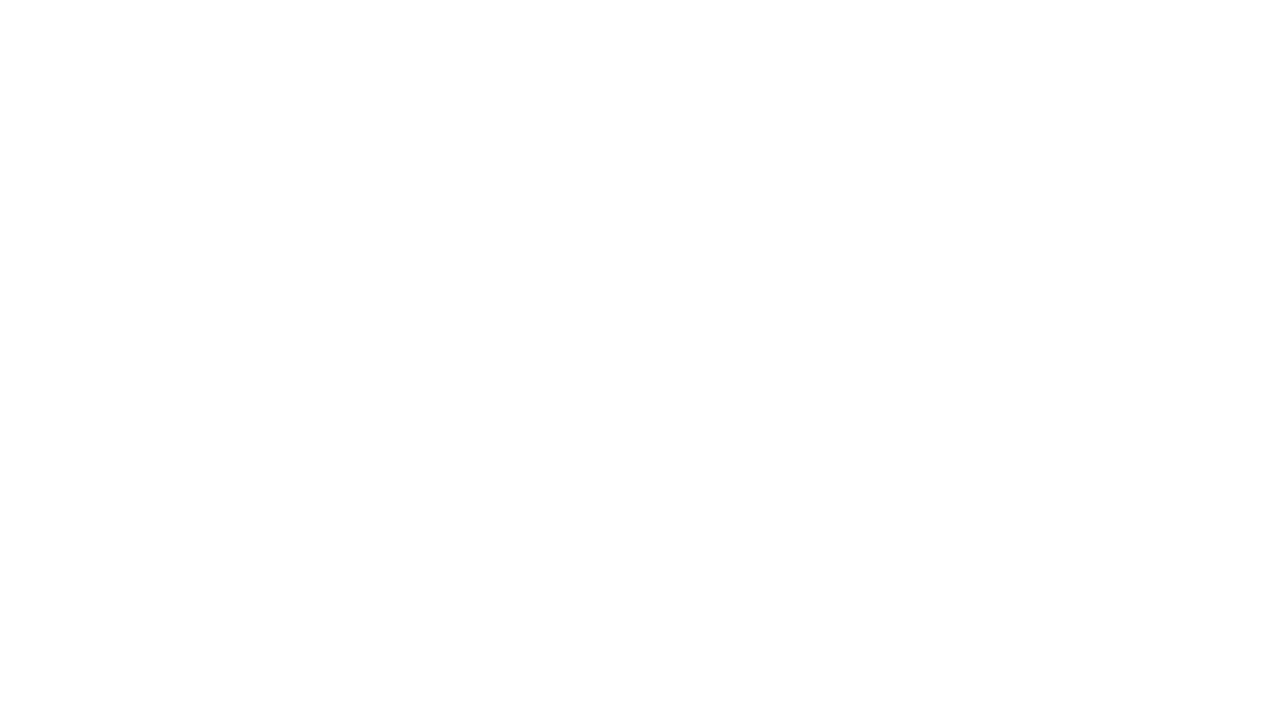
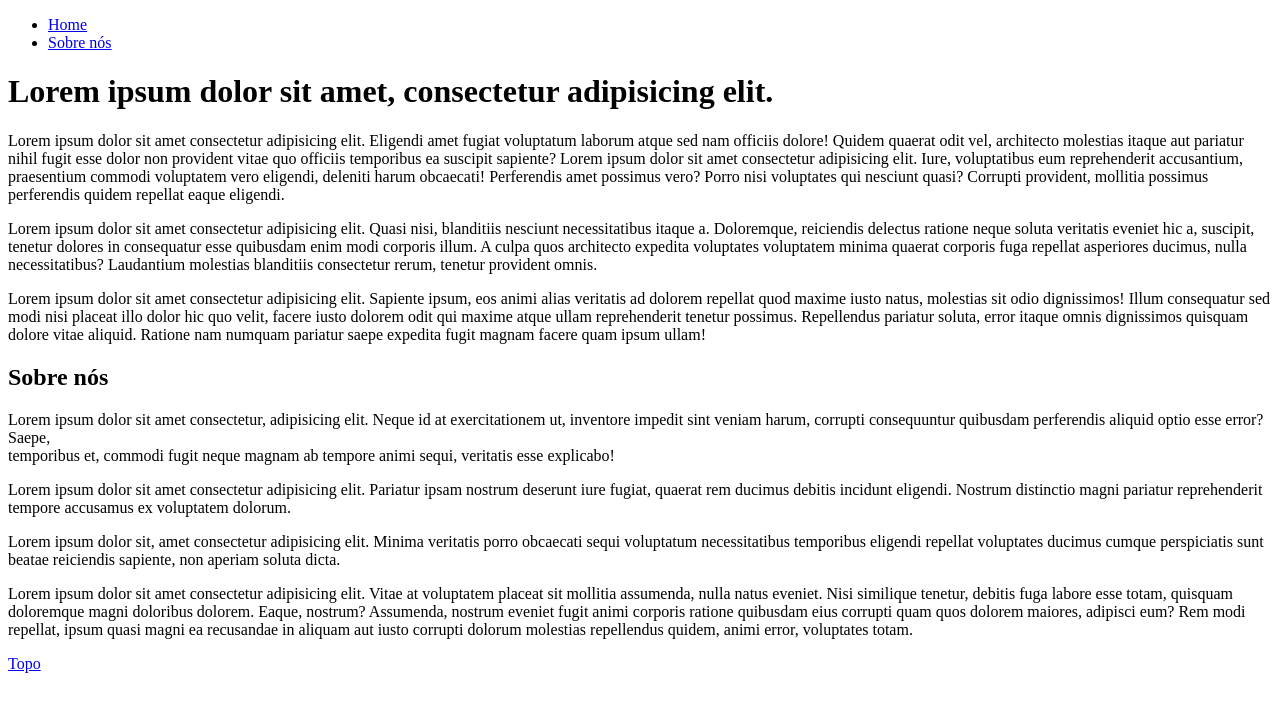
Before and after one commit to KawanGabrieel/html-semantico, a plain HTML site: page index.html in a window 1280 px wide. Drawn offline with Linux system fonts and the light colour scheme.

Commit message:
Criando um link âncora

```diff
--- a/index.html
+++ b/index.html
@@ -6,6 +6,64 @@
     <title>HTML Semântico</title>
 </head>
 <body>
+    <header id="topo-pagina">
+        <nav>
+            <ul>
+                <li>
+                    <a href="./index.html">Home</a>
+                </li>
+                <li>
+                    <a href="#sobre-nos">Sobre nós</a>
+                </li>
+
+            </ul>
+        </nav>
+
+
+
+
+        <h1>Lorem ipsum dolor sit amet, consectetur adipisicing elit.</h1>
+        <p>Lorem ipsum dolor sit amet consectetur adipisicing elit. Eligendi amet fugiat voluptatum laborum atque sed nam officiis dolore! Quidem quaerat odit vel, architecto molestias itaque aut pariatur nihil fugit esse dolor non provident vitae quo officiis temporibus ea suscipit sapiente?
+            Lorem ipsum dolor sit amet consectetur adipisicing elit. Iure, voluptatibus eum reprehenderit accusantium, praesentium commodi voluptatem vero eligendi, deleniti harum obcaecati! Perferendis amet possimus vero? Porro nisi voluptates qui nesciunt quasi? Corrupti provident, mollitia possimus perferendis quidem repellat eaque eligendi.
+        </p>
+        <p>Lorem ipsum dolor sit amet consectetur adipisicing elit. Quasi nisi, blanditiis nesciunt necessitatibus itaque a. Doloremque, reiciendis delectus ratione neque soluta veritatis eveniet hic a, suscipit, tenetur dolores in consequatur esse quibusdam enim modi corporis illum. A culpa quos architecto expedita voluptates voluptatem minima quaerat corporis fuga repellat asperiores ducimus, nulla necessitatibus? Laudantium molestias blanditiis consectetur rerum, tenetur provident omnis.</p>
+
+        <p>Lorem ipsum dolor sit amet consectetur adipisicing elit. Sapiente ipsum, eos animi alias veritatis ad dolorem repellat quod maxime iusto natus, molestias sit odio dignissimos! Illum consequatur sed modi nisi placeat illo dolor hic quo velit, facere iusto dolorem odit qui maxime atque ullam reprehenderit tenetur possimus. Repellendus pariatur soluta, error itaque omnis dignissimos quisquam dolore vitae aliquid. Ratione nam numquam pariatur saepe expedita fugit magnam facere quam ipsum ullam!</p>
+
+
+
+
+
+    </header>
+
+
+
+<section id="sobre-nos">
+    <h2>Sobre nós</h2>
+        <p></p>
+        <p></p>
+        Lorem ipsum dolor sit amet consectetur, adipisicing elit. Neque id at exercitationem ut, inventore impedit sint veniam harum,
+        corrupti consequuntur quibusdam perferendis aliquid optio esse error? Saepe, <br> temporibus et, commodi fugit neque magnam ab
+        tempore animi sequi, veritatis esse explicabo!
+    <p>Lorem ipsum dolor sit amet consectetur adipisicing elit. Pariatur ipsam nostrum deserunt iure fugiat, quaerat rem ducimus debitis incidunt eligendi. Nostrum distinctio magni pariatur reprehenderit tempore accusamus ex voluptatem dolorum.</p>
+    <p>
+    Lorem ipsum dolor sit, amet consectetur adipisicing elit. Minima veritatis porro obcaecati sequi voluptatum necessitatibus temporibus eligendi repellat voluptates ducimus cumque perspiciatis sunt beatae reiciendis sapiente, non aperiam soluta dicta. </p>
+<p>Lorem ipsum dolor sit amet consectetur adipisicing elit. Vitae at voluptatem placeat sit mollitia assumenda, nulla natus eveniet. Nisi similique tenetur, debitis fuga labore esse totam, quisquam doloremque magni doloribus dolorem. Eaque, nostrum? Assumenda, nostrum eveniet fugit animi corporis ratione quibusdam eius corrupti quam quos dolorem maiores, adipisci eum? Rem modi repellat, ipsum quasi magni ea recusandae in aliquam aut iusto corrupti dolorum molestias repellendus quidem, animi error, voluptates totam.</p>
+
+<a href="#topo-pagina">Topo</a>
+
+
+</section>
+
+
+<header>
+
+
+<footer></footer>
+
+
+
+
 
 </body>
 </html>
```
